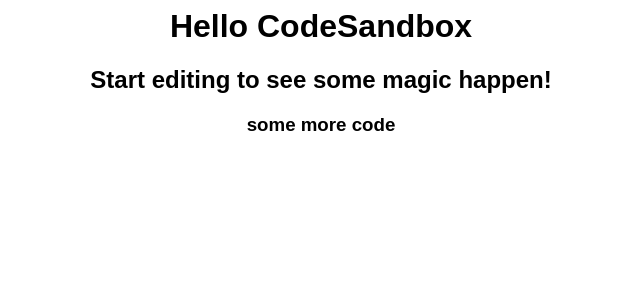
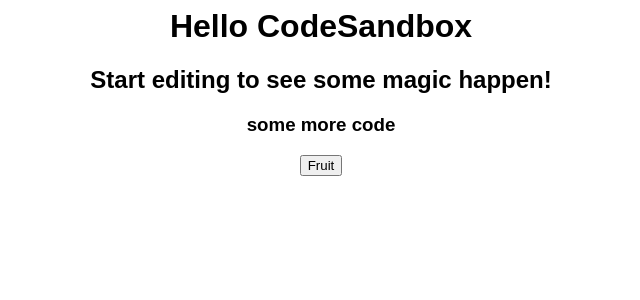
Before and after one commit to shivrajpro/react-step-by-step, a React (Vite) app: page / in a window 1280 px wide. Shown: the top 300 px of the page, without its empty margins (319-959 px from the left). Built offline with nearby package versions, Linux system fonts and the light colour scheme.

Commit message:
event handling in react

```diff
--- a/src/App.jsx
+++ b/src/App.jsx
@@ -1,14 +1,27 @@
 import "./styles.css";
 
+const fruit = (name) => {
+  alert("from outside" + name);
+};
 export default function App() {
   let message = "Hello world";
   // debugger
   console.log("test", message);
+
+  const fruit = (name) => {
+    alert("inside " + name);
+  };
+
+  function fruit2(name) {
+    alert("fruit2 " + name);
+  }
+
   return (
     <div className="App">
       <h1>Hello CodeSandbox</h1>
       <h2>Start editing to see some magic happen!</h2>
       <h3>some more code</h3>
+      <button onClick={() => fruit2("banana")}>Fruit</button>
     </div>
   );
 }
```
